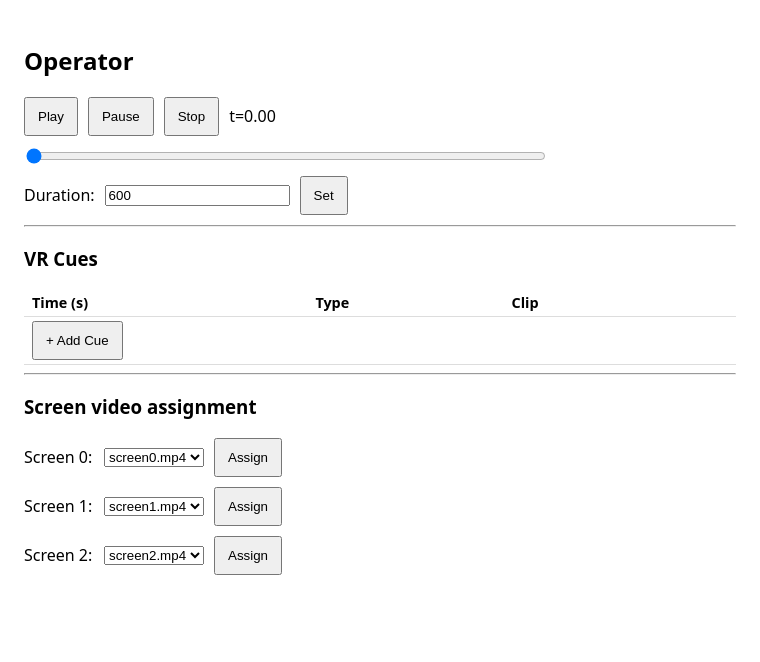
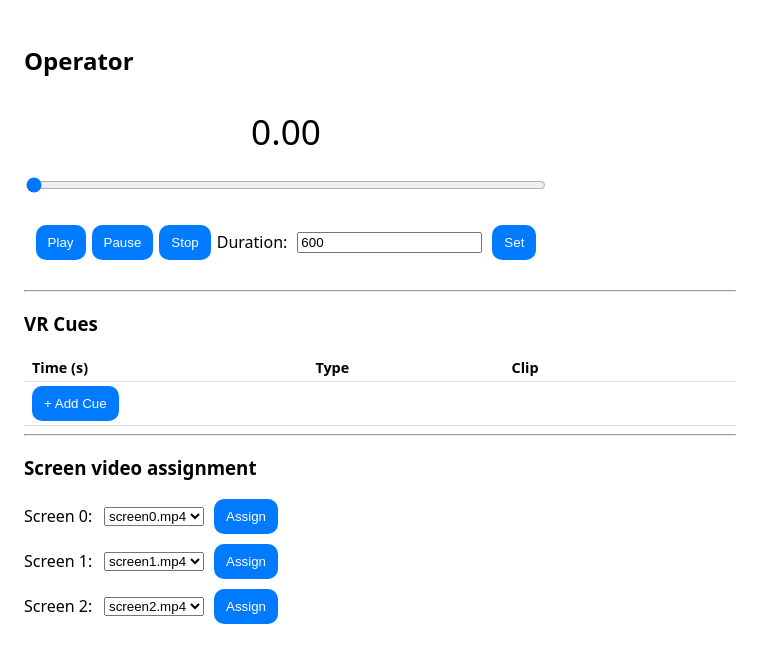
Before and after one commit to mdrmx/nested-cinema-v2, an Electron app: page controls/controls.html in a window 760 px wide. Both pictures are taken after a click on the button "+ Add Cue". Drawn offline with Linux system fonts and the light colour scheme; no server answers.

Commit message:
ui layout redesigned

```diff
--- a/controls/controls.html
+++ b/controls/controls.html
@@ -15,14 +15,33 @@
         flex-wrap: wrap;
         margin: 10px 0;
       }
+      .row.playback-buttons {
+        gap: 6px;
+        display: inline-flex;
+        justify-content: center;
+      }
       button {
         padding: 10px 12px;
+        background: #007bff;
+        border: none;
+        color: white;
+        cursor: pointer;
+        border-radius: 10px;
+      }
+      button:hover {
+        background: #0056b3;
+      }
+      .row.seekbar {
+        display: flex;
+        flex-direction: column;
+        width: fit-content;
       }
       input[type="range"] {
         width: 520px;
       }
       #t {
         font-variant-numeric: tabular-nums;
+        font-size: 2.2em;
       }
       #cueList {
         margin-top: 8px;
@@ -55,21 +74,21 @@
   <body>
     <h2>Operator</h2>
 
+    <div class="row seekbar">
       <div class="row">
+        <span id="t">0.00</span>
+      </div>
+      <input id="seek" type="range" min="0" max="600" step="0.01" value="0" />
+      <div class="row playback-buttons">
         <button id="play">Play</button>
         <button id="pause">Pause</button>
         <button id="stop">Stop</button>
-      <span id="t">t=0.00</span>
-    </div>
-
-    <div class="row">
-      <input id="seek" type="range" min="0" max="600" step="0.01" value="0" />
-    </div>
-
         <div class="row">
           <label>Duration:</label>
           <input id="dur" type="number" value="600" min="1" step="1" />
           <button id="setDur">Set</button>
+        </div>
+      </div>
     </div>
 
     <hr />
--- a/controls/controls.js
+++ b/controls/controls.js
@@ -49,7 +49,7 @@ seek.addEventListener("change", async () => {
 });
 
 window.op.onTick(({ playhead, playing, duration }) => {
-  tEl.textContent = `t=${playhead.toFixed(2)} ${playing ? "(playing)" : "(paused)"}`;
+  tEl.textContent = `${playhead.toFixed(2)} ${playing ? "(playing)" : "(paused)"}`;
   if (!seek.matches(":active")) {
     if (duration) seek.max = String(duration);
     seek.value = String(playhead);
@@ -166,7 +166,10 @@ function renderCues(cues) {
       }
       input.addEventListener("blur", commitTime);
       input.addEventListener("keydown", (e) => {
-        if (e.key === "Enter") { e.preventDefault(); input.blur(); }
+        if (e.key === "Enter") {
+          e.preventDefault();
+          input.blur();
+        }
         if (e.key === "Escape") {
           input.removeEventListener("blur", commitTime);
           timeTd.textContent = Number(tr.dataset.time).toFixed(2);
@@ -207,7 +210,7 @@ function renderCues(cues) {
     // --- Clip cell (click → select; hidden for stop360) ---
     const clipTd = document.createElement("td");
     const isStop = cue.type === "stop360";
-    clipTd.textContent = isStop ? "—" : (cue.clipId || "vr1");
+    clipTd.textContent = isStop ? "—" : cue.clipId || "vr1";
     if (!isStop) {
       clipTd.dataset.editable = "1";
       clipTd.addEventListener("click", () => {
@@ -257,7 +260,11 @@ function renderCues(cues) {
 
 // Adds a new default cue row — user can immediately click cells to edit values
 addCueBtn.addEventListener("click", async () => {
-  const result = await window.op.setCue({ time: 0, type: "trigger360", clipId: "vr1" });
+  const result = await window.op.setCue({
+    time: 0,
+    type: "trigger360",
+    clipId: "vr1",
+  });
   if (result.ok) renderCues(result.cues);
 });
 
```
Lines whose indentation alone changed are shown as unchanged.
